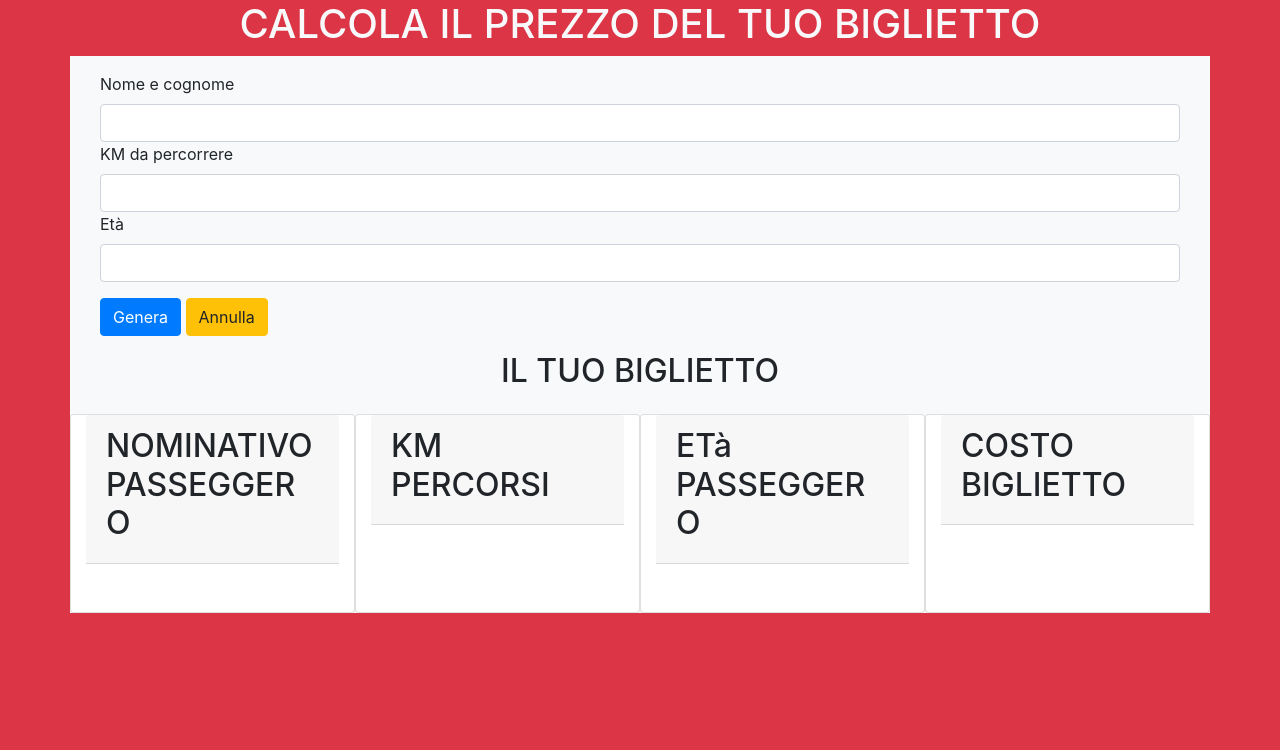
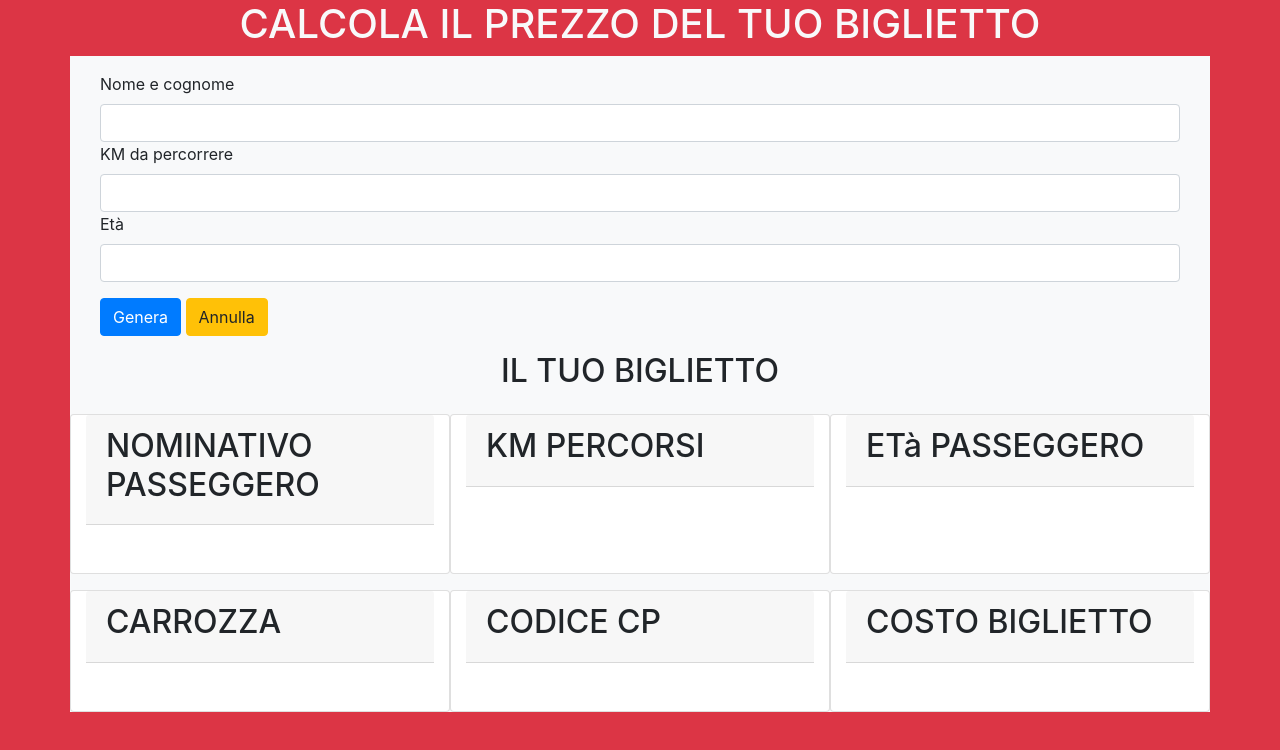
Before and after one commit to gennaroderosa10/js-biglietto-treno-form, a plain HTML site: page index.html in a window 1280 px wide. Drawn offline with nearby package versions, Linux system fonts and the light colour scheme.

Commit message:
feat: aggiunte codice e carrozza al biglietto

```diff
--- a/index.html
+++ b/index.html
@@ -38,7 +38,7 @@
             <div class="col-12 text-center mt-3">
                 <h2>IL TUO BIGLIETTO</h2>
             </div>
-            <div class="card col-3 mt-3">
+            <div class="card col-4 mt-3">
                 <div class="card-header">
                     <h2>NOMINATIVO PASSEGGERO</h2>
                 </div>
@@ -46,7 +46,7 @@
                     <h3 id="nominativo"></h3>
                 </div>
             </div>
-            <div class="card col-3 mt-3">
+            <div class="card col-4 mt-3">
                 <div class="card-header">
                     <h2>KM PERCORSI</h2>
                 </div>
@@ -54,7 +54,7 @@
                     <h3 id="percorso"></h3>
                 </div>
             </div>
-            <div class="card col-3 mt-3">
+            <div class="card col-4 mt-3">
                 <div class="card-header">
                     <h2>ETà PASSEGGERO</h2>
                 </div>
@@ -62,7 +62,23 @@
                     <h3 id="eta-passeggero"></h3>
                 </div>
             </div>
-            <div class="card col-3 mt-3">
+            <div class="card col-4 mt-3">
+                <div class="card-header">
+                    <h2>CARROZZA</h2>
+                </div>
+                <div class="card-body">
+                    <h3 id="carrozza"></h3>
+                </div>
+            </div>
+            <div class="card col-4 mt-3">
+                <div class="card-header">
+                    <h2>CODICE CP</h2>
+                </div>
+                <div class="card-body">
+                    <h3 id="codice"></h3>
+                </div>
+            </div>
+            <div class="card col-4 mt-3">
                 <div class="card-header">
                     <h2>COSTO BIGLIETTO</h2>
                 </div>
--- a/script.js
+++ b/script.js
@@ -27,12 +27,17 @@ const form = document.querySelector("form");
 const nameInput = document.getElementById("name");
 const kmInput = document.getElementById("km");
 const etaInput = document.getElementById("eta");
+const carrozza = Math.floor(Math.random() * 15) + 1;
+const codice = Math.floor(Math.random() * 99999) + 1;
+
 
 //output
 const nominativoOutput = document.getElementById("nominativo");
 const prezzoOutput = document.getElementById("prezzo");
 const kmOutput = document.getElementById("percorso");
 const etaOutput = document.getElementById("eta-passeggero");
+const carrozzaOutput = document.getElementById("carrozza");
+const codiceOutput = document.getElementById("codice");
 
 form.addEventListener("submit", function (event) {
     event.preventDefault();
@@ -76,5 +81,6 @@ form.addEventListener("submit", function (event) {
     kmOutput.innerHTML = km;
     etaOutput.innerHTML = eta;
     prezzoOutput.innerHTML = `${prezzoArrotondato}€`;
-
+    carrozzaOutput.innerHTML = carrozza;
+    codiceOutput.innerHTML = codice;
 });
```
